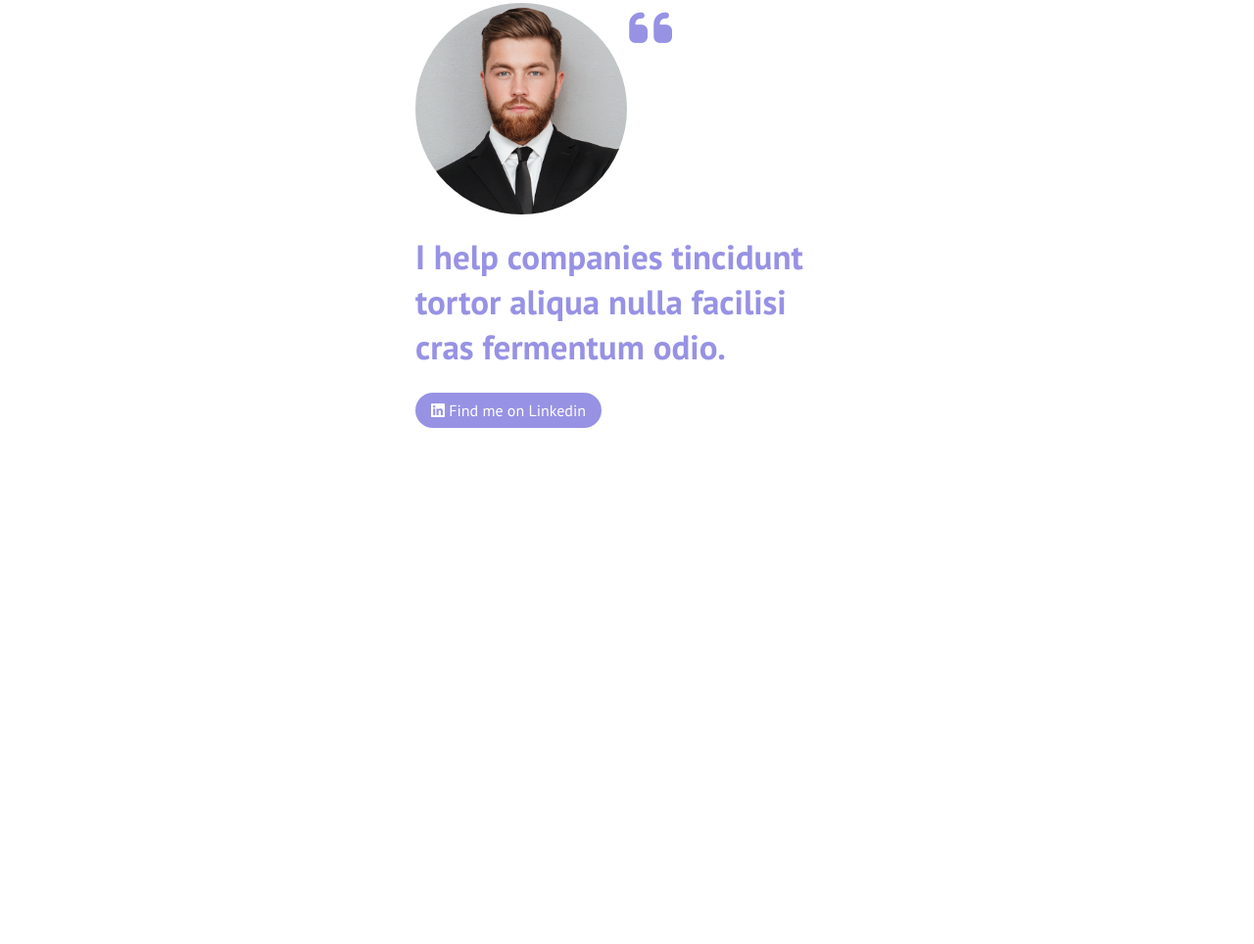
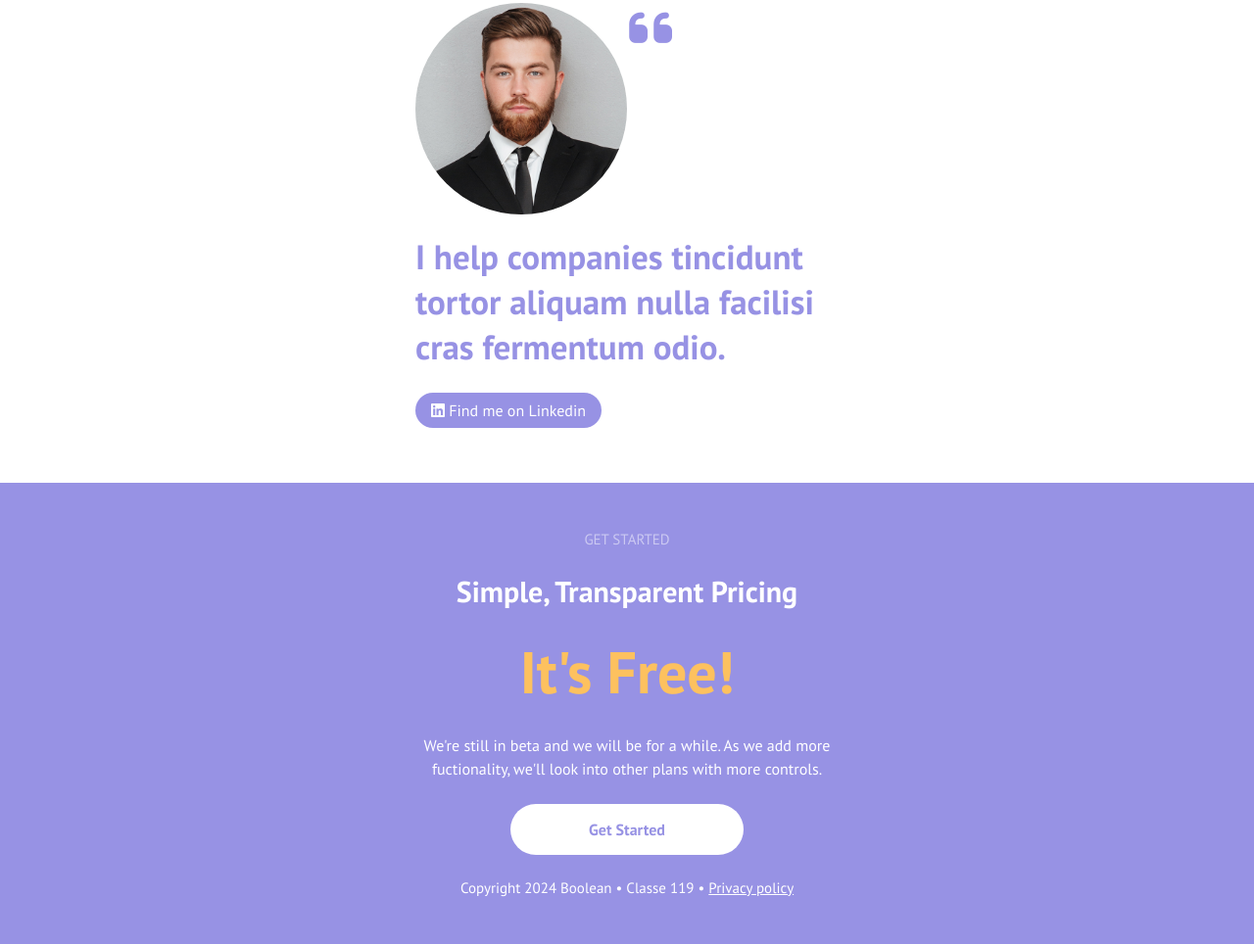
Before and after one commit to ghiottoandrea/htmlcss-responsive-layout, a plain HTML site: page index.html in a window 1280 px wide. Shown: the part 10660-11624 px from the top of the page at 98% size. Before the commit the page ends 11153 px from the top, so only its background shows below. Drawn offline with Linux system fonts and the light colour scheme.

Commit message:
Add get started section mobile version

```diff
--- a/assets/css/style.css
+++ b/assets/css/style.css
@@ -299,3 +299,50 @@ a {
 }
 
 /* #endregion About us */
+
+/* #region get started */
+#get-started{
+    background-color: var(--layout-secondary);
+    color: var(--layout-lighter);
+    text-align: center;
+
+}
+.box-get-started{
+    display: flex;
+    flex-direction: column;
+    gap: 1.5rem;
+    padding: 3rem 0;
+    justify-content: center;
+    align-items: center;
+}
+.title-get-started{
+    font-size: 30px;
+}
+.mark{
+    color: var(--layout-mark);
+    font-weight: 600;
+    font-size: 60px;
+}
+.speach-get-started{
+    line-height: 1.5;
+}
+.btn-get-started{
+    background-color: var(--layout-lighter);
+    color: var(--layout-secondary);
+    padding: 1rem 5rem;
+    border-radius: 50px;
+    font-weight: 600;
+}
+.copyright{
+    font-size: 15px;
+}
+.privacy{
+    color: var(--layout-lighter);
+    text-decoration: underline;
+}
+.box-get-started h4{
+    font-weight: 100;
+    font-size: 15px;
+    opacity: 0.5;
+}
+/* #endregion get started */
--- a/index.html
+++ b/index.html
@@ -290,12 +290,12 @@
                             <i class="fa-solid fa-quote-left"></i>
                         </div>
                         <strong class="text-img-about-us">
-                            I help companies tincidunt tortor aliqua nulla facilisi cras fermentum odio.
+                            I help companies tincidunt tortor aliquam nulla facilisi cras fermentum odio.
                         </strong>
                         <div class="btn-box">
                             <a href="#" class="btn btn-about-us">
                                 <i class="fa-brands fa-linkedin"></i>
-                                 Find me on Linkedin
+                                Find me on Linkedin
                             </a>
                         </div>
                     </div>
@@ -304,6 +304,29 @@
         </section>
         <!-- /#about-us -->
 
+        <section id="get-started">
+            <div class="container">
+                <div class="row">
+                    <div class="col-12">
+                        <div class="box-get-started">
+                            <h4>GET STARTED</h4>
+                            <h2 class="title-get-started">Simple, Transparent Pricing</h2>
+                            <span class="mark">It's Free!</span>
+                            <p class="speach-get-started">
+                                We're still in beta and we will be for a while. As we add more fuctionality, we'll look
+                                into other plans with more controls.
+                            </p>
+                            <a href="#" class="btn-get-started">Get Started</a>
+                            <span class="copyright">
+                                Copyright 2024 Boolean &bull; Classe 119 &bull;
+                                <a href="#" class="privacy">Privacy policy</a>
+                            </span>
+                        </div>
+                    </div>
+                </div>
+            </div>
+        </section>
+        <!-- /#get-started -->
     </main>
     <!-- /#side_main -->
 
```
